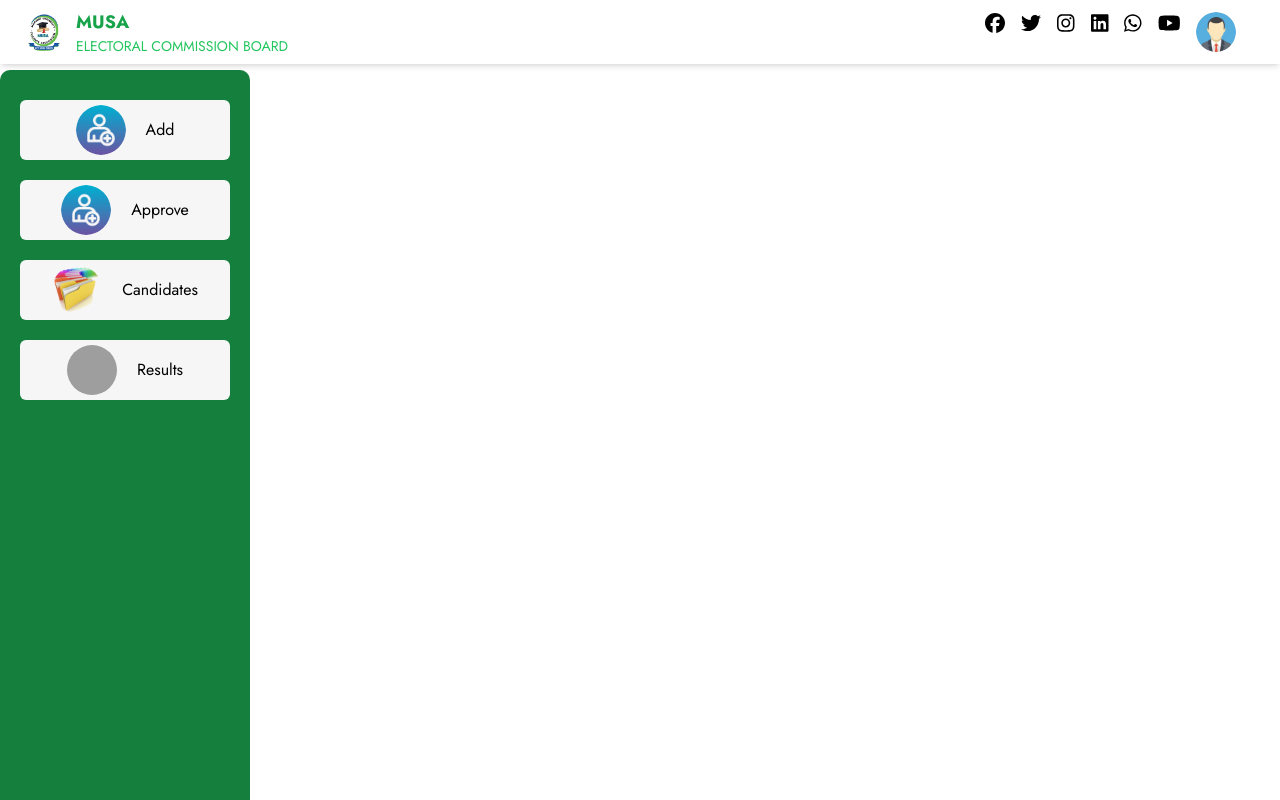
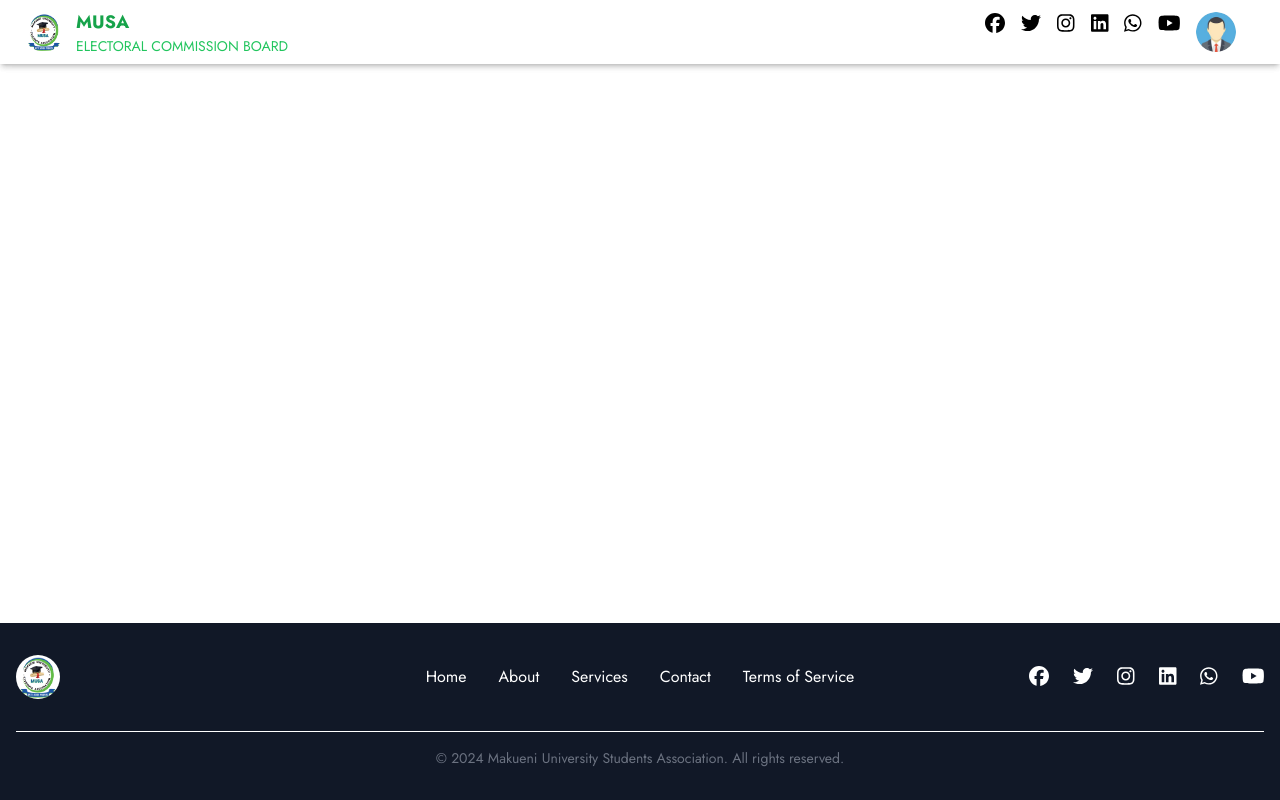
Before and after one commit to Ambrosemutiso/MUSA, a React (Create React App) app: page /adminlogin in a window 1280 px wide. Shown: the top 800 px of the page. Built offline with nearby package versions, Linux system fonts and the light colour scheme; grey boxes are pictures that could not be loaded.

Commit message:
commit for the chnages done on the signup component

```diff
--- a/src/assets/components/Admin.jsx
+++ b/src/assets/components/Admin.jsx
@@ -1,4 +1,4 @@
-import React from 'react';
+import React, { useState, useEffect } from 'react';
 import './CSS/admin.css';
 import Sidebar from './Sidebar';
 import AddCandidate from './AddCandidate';
@@ -6,21 +6,54 @@ import CandidatesList from './CandidatesList';
 import Results from './Results';
 import AdminApproval from './AdminApproval';
 import AdminLoginSignup from './AdminLoginSignup';
-import { Routes, Route } from 'react-router-dom';
+import { Routes, Route, useNavigate } from 'react-router-dom';
+import Header from './Header';
+import Footer from './Footer';
 
 const Admin = () => {
+  const [isLoggedIn, setIsLoggedIn] = useState(false);
+  const navigate = useNavigate();
+
+  useEffect(() => {
+    const token = localStorage.getItem('admin-token');
+    if (token) {
+      setIsLoggedIn(true);
+    } else {
+      setIsLoggedIn(false);
+      navigate('/adminlogin');
+    }
+  }, [navigate]);
+
+  const handleLogin = (token) => {
+    localStorage.setItem('admin-token', token);
+    setIsLoggedIn(true);
+  };
+
   return (
-    <div className='admin'>
-        <Sidebar/>
-        <Routes>
-        <Route path='/' element={<AdminLoginSignup/>}/>
-        <Route path='/approveuser' element={<AdminApproval/>}/>
-        <Route path='/addcandidate' element={<AddCandidate/>}/>
-        <Route path='/listcandidates' element={<CandidatesList/>}/>
-        <Route path='/results' element={<Results/>}/>
-      </Routes>
+    <div className='flex flex-col min-h-screen'>
+      <Header />
+      <div className='flex-1'>
+        {!isLoggedIn ? (
+          <Routes>
+            <Route path='/' element={<AdminLoginSignup onLogin={handleLogin} />} />
+          </Routes>
+        ) : (
+          <div className='flex'>
+            <Sidebar />
+            <div className="flex-1 p-4">
+              <Routes>
+                <Route path='/approveuser' element={<AdminApproval />} />
+                <Route path='/addcandidate' element={<AddCandidate />} />
+                <Route path='/listcandidates' element={<CandidatesList />} />
+                <Route path='/results' element={<Results />} />
+              </Routes>
+            </div>
+          </div>
+        )}
+      </div>
+      <Footer />
     </div>
-  )
-}
+  );
+};
 
-export default Admin
+export default Admin;
--- a/src/assets/components/AdminLoginSignup.jsx
+++ b/src/assets/components/AdminLoginSignup.jsx
@@ -1,6 +1,6 @@
 import React, { useState } from 'react';
 import { motion } from 'framer-motion';
-import { buttonClick } from './animations'; // Removed unused fadeInOut
+import { buttonClick } from './animations';
 import { Envelope, Lock, Person, Show, Hide } from '../icons'; // icons for input fields
 
 const AdminLoginSignup = () => {
@@ -49,7 +49,8 @@ const AdminLoginSignup = () => {
           localStorage.setItem('auth-token', responseData.token);
           window.location.replace('/adminsignup');
         } else {
-          alert(responseData.errors);
+          // Handle error if maximum number of admins has been reached
+          alert(responseData.errors || 'Error occurred during signup');
         }
       };
 
```
